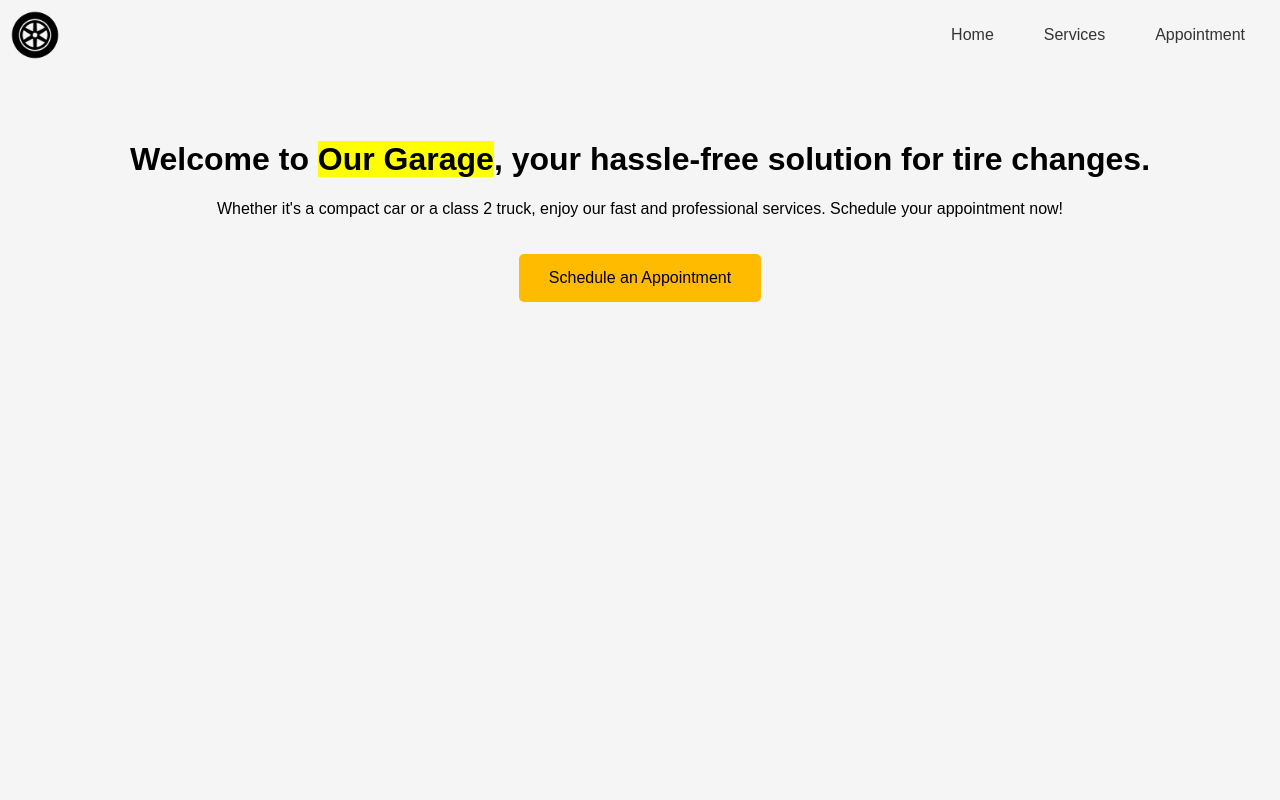
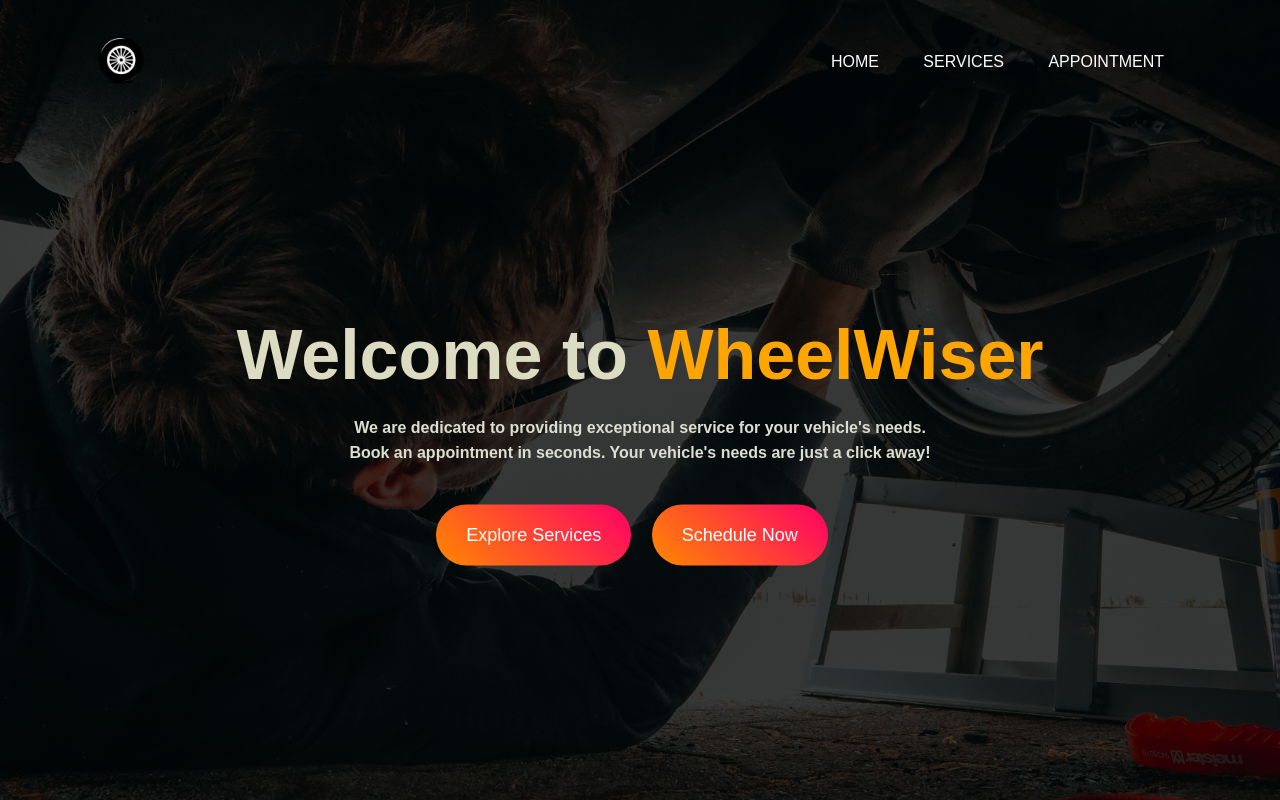
Before and after one commit to Mono98ui/Gest-Auto, a PHP site: page /pages/index.php in a window 1280 px wide. Run offline with PHP 8.4, Linux system fonts and the light colour scheme.

Commit message:
complete change of index and css, and  services page is done
complete change of index and css, and  services page is done

```diff
--- a/css/style.css
+++ b/css/style.css
@@ -1,178 +1,123 @@
-/* Styles pour le corps de la page */
-body {
-    background-color: #f5f5f5;
-    font-family: Arial, sans-serif;
-    height: 100%;
-    width: 100%;
-    margin: 0;
+* {
+  font-family: sans-serif;
+  margin: 0;
+  padding: 0;
 }
 
-/* Styles pour l'en-tête principal */
-#header-principal {
-    display: flex;
-    align-items: center;
-    justify-content: space-between;
-    padding: 10px;
+.banner_home {
+  width: 100%;
+  height: 100vh;
+  background: linear-gradient(rgba(0, 0, 0, 0.75), rgba(0, 0, 0, 0.75)),
+    url("../images/background_home_page.jpg");
+  background-size: cover;
+  background-position: center;
 }
 
 .logo {
-    height: 50px;
-    width: 50px;
+  cursor: pointer;
+  height: 50px;
+  width: 50px;
 }
 
-.panier-connexion{
-    display: flex;
-    align-items:end;
-    margin: right 10px;
-    margin: 20px;
+.navbar {
+  width: 85%;
+  align-items: center;
+  justify-content: space-between;
+  margin: auto;
+  padding: 35px 0;
+  display: flex;
 }
 
-
-/* Styles pour la section principale */
-main {
-    padding: 50px;
-    text-align: center;
+.navbar ul li {
+  list-style: none;
+  display: inline-block;
+  margin: 0 20px;
 }
 
-.modifie-header {
-    font-size: 36px;
-    color: #333333;
+.navbar ul li a {
+  text-decoration: none;
+  color: white;
+  text-transform: uppercase;
+  position: relative;
 }
 
-#modifie-paragraphe {
-    font-size: 18px;
-    color: #666666;
-    margin-bottom: 100px;
+.navbar ul li a:hover {
+  color: orange;
+  text-decoration: none;
 }
 
-#modifie-paragraphe-connexion {
-    font-size: 18px;
-    color: #666666;
-    margin-bottom: 50px;
+.navbar ul li a:hover::after {
+  content: "";
+  display: block;
+  position: absolute;
+  bottom: -5px;
+  left: 0;
+  width: 100%;
+  height: 2px;
+  background-color:white;
+  animation: underline 0.3s forwards ease;
 }
 
-/* Styles pour le pied de page */
-footer {
-    position:absolute;
-    width:100%;
-    bottom:0px;
-    background-color: #252525;
-    color: #ffffff;
-    text-align: center;
+@keyframes underline {
+  from {
+    width: 0;
+  }
+  to {
+    width: 100%;
+  }
 }
 
-/* Your existing CSS styles */
-
-/* Your existing CSS styles */
-
-nav {
-  display: flex;
-  align-items: center;
-  justify-content: center;
+.content_home{
+  width: 100%;
+  position: absolute;
+  top: 50%;
+  transform: translateY(-50%);
+  text-align: center;
+  color: white;
 }
 
-.modify-position-nav {
-  display: flex;
-  align-items: center;
+.content_home h1{
+  font-size: 70px;
+  margin-top: 80px;
+  color: #dcdcc2;
 }
 
-.style-link {
-  color: #333333;
-  text-decoration: none;
-  padding: 10px 15px;
-  border-radius: 5px;
-  transition: background-color 0.3s ease;
-  margin: 0 10px;
+.content_home p{
+  margin: 20px auto;
+  font-weight: bold;
+  line-height: 25px;
+  color: #ddded2;
 }
 
-.style-link:hover {
-  background-color: #ff8c00;
+.button {
+  padding: 20px 30px;
+  border-radius: 50px;
+  font-size: 18px;
+  text-decoration: none;
+  color: #fff; /* White text color */
+  background: linear-gradient(45deg, #ff8800, #ff0066); /* Initial gradient background */
+  transition: background 0.5s cubic-bezier(0.68, -0.55, 0.27, 1.55), margin-top 0.5s cubic-bezier(0.68, -0.55, 0.27, 1.55);
+  margin-top: 20px;
+  display: inline-block;
+  margin-right: 16px;
 }
 
-
-h2.categorie {
-    display: block;
-    border: 0px solid #000000;
-    border-radius: 10px;
-    padding: 10px;
-    text-align: center;
-    color:#ffffff ;
-    background-color:#0066ff;
-    margin-bottom: 50px;
-    margin-top: 50px;
+.button:hover {
+  background: linear-gradient(45deg, #ff0066, #ff8800); /* Hover gradient background */
 }
 
-.produit {
-    display: inline-block;
-    width: 200px;
-    border: 1px solid #ccc;
-    padding: 20px;
-    margin-right: 50px;
-    margin-bottom: 10px;
-    text-align: left;
-    transition: transform 0.2s ease;
-    cursor: pointer;
+.services-container {
+  max-width: 800px;
+  margin: 50px auto;
+  padding: 20px;
+  background-color: #fff;
+  border-radius: 10px;
+  box-shadow: 0 0 10px rgba(0, 0, 0, 0.1);
 }
 
-  .produit:hover {
-    transform: scale(1.05);
-    box-shadow: 0 2px 4px rgba(0, 0, 0, 0.1);
-  }
-
-  .produit img {
-    width: 100%;
-    height: auto;
-    object-fit: cover;
-    margin-bottom: 10px;
-    border-radius: 10px;
-    box-shadow: 0 1px 2px rgba(0, 0, 0, 0.1);
-  }
-
-  .produit h3,
-  .produit p {
-    margin: 0;
-  }
-
-  .produit p {
-    font-size: 14px;
-    color: #888;
-  }
-  mark.rouge {
-    color:#ff0000;
-    background: none;
+.service-item {
+  margin-bottom: 20px;
+  padding: 10px;
+  border: 1px solid #ddd;
+  border-radius: 5px;
 }
-
-mark.bleu {
-    color:#0066ff;
-    background: none;
-}
-
-  table {
-    border-collapse: collapse;
-    width: 100%;
-  }
-  th, td {
-    padding: 8px;
-    text-align: left;
-    border-bottom: 1px solid #ddd;
-  }
-  th {
-    background-color: #f2f2f2;
-  }
-
-  .btn-schedule {
-    background-color: #ffbb00;
-    color: #000000;
-    border: none;
-    padding: 15px 30px;
-    border-radius: 5px;
-    cursor: pointer;
-    transition: background-color 0.3s ease; /* This line adds a smooth transition effect */
-    text-decoration: none;
-    display: inline-block;
-    margin-top: 20px;
-}
-
-.btn-schedule:hover {
-    background-color: #ffa500; /* This is the color change on hover */
-}
--- a/header/header.html
+++ b/header/header.html
@@ -1,10 +1,10 @@
-<header id="header-principal">
-    <a href="index.php"><img class="logo" src="./images/logo-site.png" alt="logo"></a>  <!-- Ajout d'un logo avec un lien vers la page d'accueil -->
-    <div class="modify-position-nav"></div>
-      <nav>
-        <a class="style-link" href="index.php">Home</a>
-        <a class="style-link" href="produits.php">Services</a>
-        <a class="style-link" href="produits.php">Appointment</a>
-      </nav>
-    </div>
-</header>
+<div class="navbar">
+  <a href="index.php"><img class="logo" src="../images/logo_wheel.png" alt="logo"></a>
+  <nav>
+    <ul>
+      <li><a href="index.php">Home</a></li>
+      <li><a href="services.php">Services</a></li>
+      <li><a href="index.php">Appointment</a></li>
+    </ul>
+  </nav>
+</div>
--- a/index.php
+++ /dev/null
@@ -1,23 +0,0 @@
-<?php include("./header/header.html"); ?>
-<!DOCTYPE html>
-<html lang="en">
-<head>
-  <meta charset="UTF-8">
-  <meta http-equiv="X-UA-Compatible" content="IE=edge">
-  <meta name="viewport" content="width=device-width, initial-scale=1.0">
-  <link rel="stylesheet" href="./css/style.css" />
-  <link rel="shortcut icon" href="path/to/your/favicon.ico" /> <!-- Specify the path to your favicon file -->
-  <title>Home</title>
-</head>
-<body>
-    <main>
-        <h1 class="modified-header">
-            Welcome to <mark class="blue">Our Garage</mark>, your hassle-free solution for tire changes.
-        </h1>
-        <p id="modified-paragraph">Whether it's a compact car or a class 2 truck, enjoy our fast and professional services.
-            Schedule your appointment now!</p>
-
-            <a href="appointment.php" class="btn btn-schedule">Schedule an Appointment</a> <!-- Link to your appointment scheduling page -->
-    </main>
-</body>
-</html>
--- /dev/null
+++ b/pages/index.php
@@ -0,0 +1,25 @@
+<!DOCTYPE html>
+<html lang="en">
+<head>
+  <meta charset="UTF-8">
+  <meta http-equiv="X-UA-Compatible" content="IE=edge">
+  <meta name="viewport" content="width=device-width, initial-scale=1.0">
+  <link rel="stylesheet" href="../css/style.css" />
+  <title>Home</title>
+</head>
+<body>
+    <div class="banner_home">
+        <?php
+            include("../header/header.html");
+        ?>
+        <div class="content_home">
+            <h1>Welcome to <mark style="color: orange; background: transparent;" >WheelWiser</mark></h1>
+            <p>We are dedicated to providing exceptional service for your vehicle's needs. <br>Book an appointment in seconds. Your vehicle's needs are just a click away!</p>
+            <div>
+                <a href="services.php" class="button">Explore Services</a>
+                <a href="appointement.php" class="button">Schedule Now</a>
+            </div>
+        </div>
+    </div>
+</body>
+</html>
```
Also changed, not shown: pages/services.php (added, +30 -0 lines), images/background_home_page.jpg (added), images/logo-site.png (deleted), images/logo_wheel.png (added), images/panier.png (deleted), images/recherche-logo.png (deleted).
